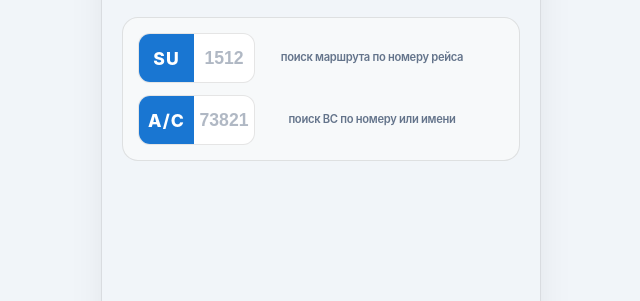
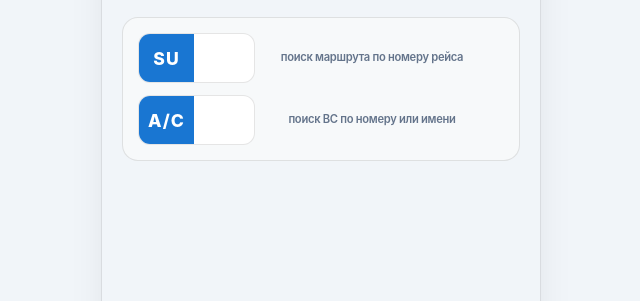
Before and after one commit to vpbcb/myflight, a plain HTML site: page index.html in a window 1280 px wide. Shown: the part 103-404 px from the top of the page, without its empty margins (319-959 px from the left). Drawn offline with Linux system fonts and the light colour scheme.

Commit message:
Update index.html

```diff
--- a/index.html
+++ b/index.html
@@ -444,7 +444,7 @@
                 <div class="search-row">
                     <div class="input-group">
                         <div class="prefix su-color">SU</div>
-                        <input type="tel" id="flightNumInput" class="short-input" placeholder="1512" maxlength="4" oninput="searchLocalRoute(this)" onfocus="handleFocus(this)" onblur="handleBlur(this)">
+                        <input type="tel" id="flightNumInput" class="short-input" placeholder="" maxlength="4" oninput="searchLocalRoute(this)" onfocus="handleFocus(this)" onblur="handleBlur(this)">
                     </div>
 
                     <!-- Результат будет показан справа от поля ввода -->
@@ -458,7 +458,7 @@
                     <div class="input-group">
                         <div class="prefix ac-color">A/C</div>
                         <!-- Разрешаем буквы и цифры (type="text"). Ограничение длины снято. -->
-                        <input type="text" id="acNumInput" class="short-input" placeholder="73821" oninput="searchLocalAc(this)" onfocus="handleFocus(this)" onblur="handleBlur(this)">
+                        <input type="text" id="acNumInput" class="short-input" placeholder="" oninput="searchLocalAc(this)" onfocus="handleFocus(this)" onblur="handleBlur(this)">
                     </div>
 
 <!-- Место под вывод информации о самолете -->
```
